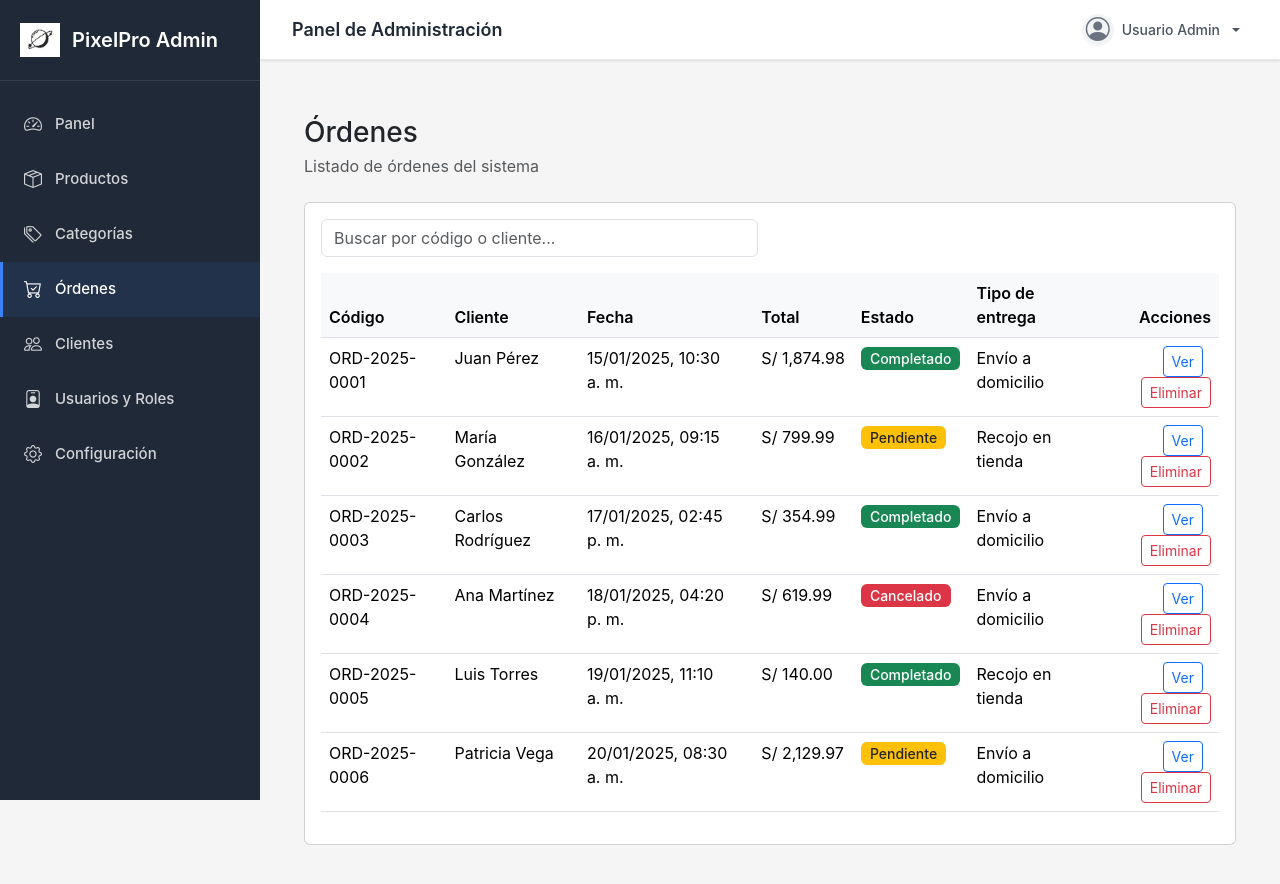
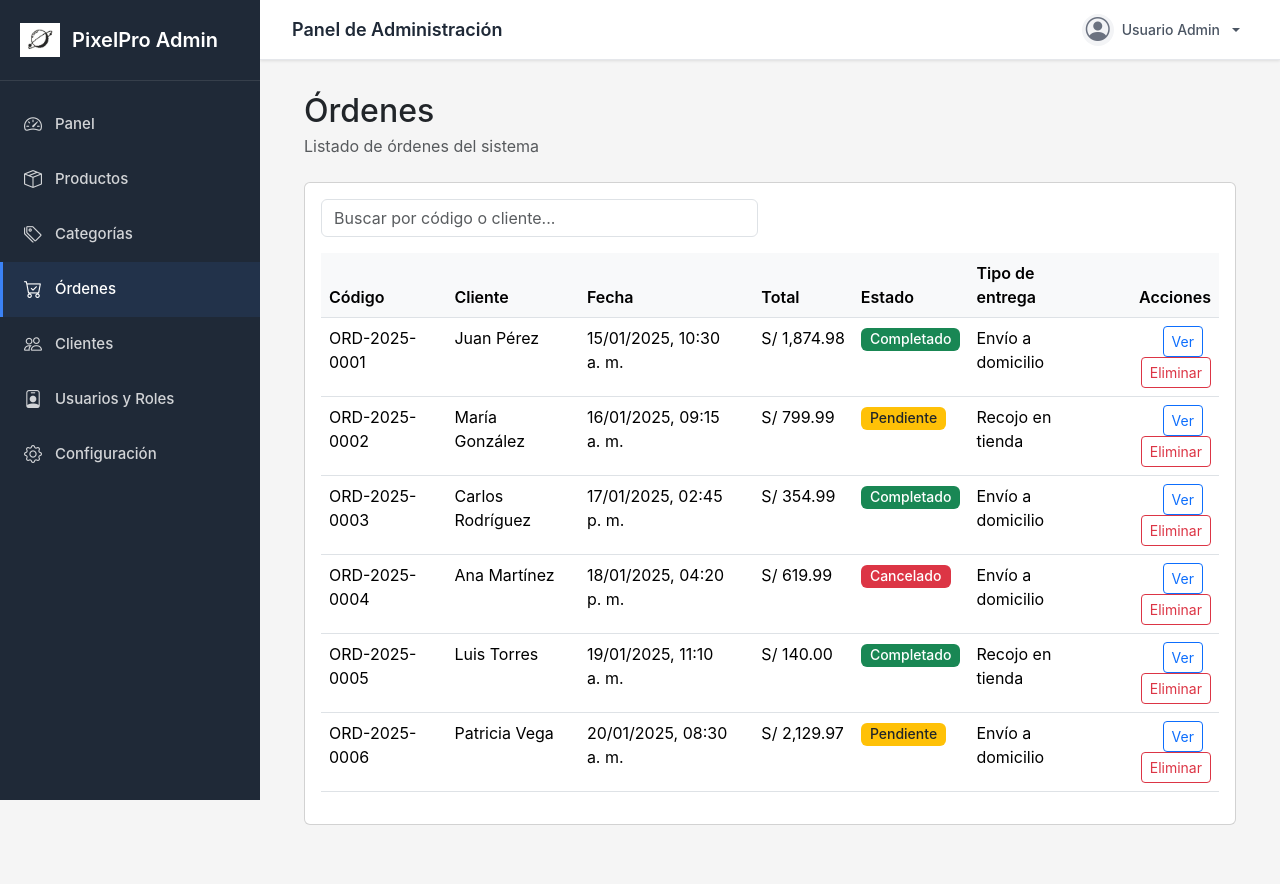
Before and after one commit to juanpbc8/pixelpro-admin, an Angular app: page /orders in a window 1280 px wide. Shown: the top 884 px of the page. After the commit the page ends 857 px from the top, so only its background shows below. Built offline with nearby package versions, Linux system fonts and the light colour scheme.

Commit message:
Eliminar margen superior en contenedores y ajustar títulos de secciones en detalles de clientes y órdenes

```diff
--- a/src/app/features/customers/pages/detail/customer-detail.component.html
+++ b/src/app/features/customers/pages/detail/customer-detail.component.html
@@ -1,4 +1,4 @@
-<div class="container-fluid py-4">
+<div class="container-fluid">
   @if (loading()) {
   <div class="text-center py-5">
     <div class="spinner-border text-primary" role="status">
--- a/src/app/features/customers/pages/list/customers-list.component.html
+++ b/src/app/features/customers/pages/list/customers-list.component.html
@@ -1,7 +1,7 @@
-<div class="container-fluid py-4">
+<div class="container-fluid">
   <div class="d-flex justify-content-between align-items-center mb-4">
     <div>
-      <h1 class="h3 mb-1">Clientes</h1>
+      <h2 class="mb-1">Clientes</h2>
       <p class="text-muted mb-0">Listado de clientes registrados</p>
     </div>
   </div>
--- a/src/app/features/orders/pages/detail/order-detail.component.html
+++ b/src/app/features/orders/pages/detail/order-detail.component.html
@@ -1,4 +1,4 @@
-<div class="container-fluid py-4">
+<div class="container-fluid">
   @if (loading()) {
   <div class="text-center py-5">
     <div class="spinner-border text-primary" role="status">
--- a/src/app/features/orders/pages/list/orders-list.component.html
+++ b/src/app/features/orders/pages/list/orders-list.component.html
@@ -1,7 +1,7 @@
-<div class="container-fluid py-4">
+<div class="container-fluid">
   <div class="d-flex justify-content-between align-items-center mb-4">
     <div>
-      <h1 class="h3 mb-1">Órdenes</h1>
+      <h2 class="mb-1">Órdenes</h2>
       <p class="text-muted mb-0">Listado de órdenes del sistema</p>
     </div>
   </div>
```
